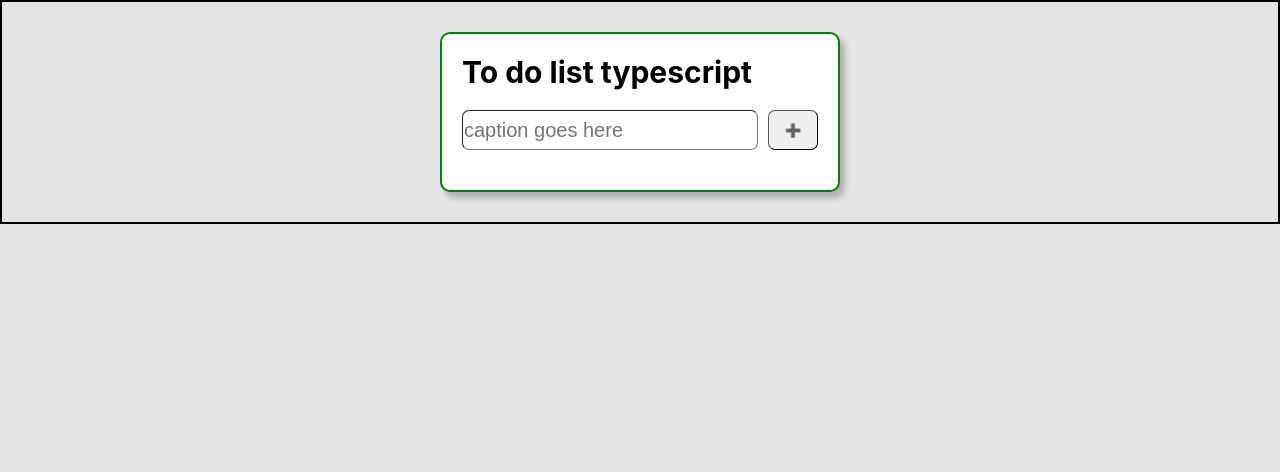
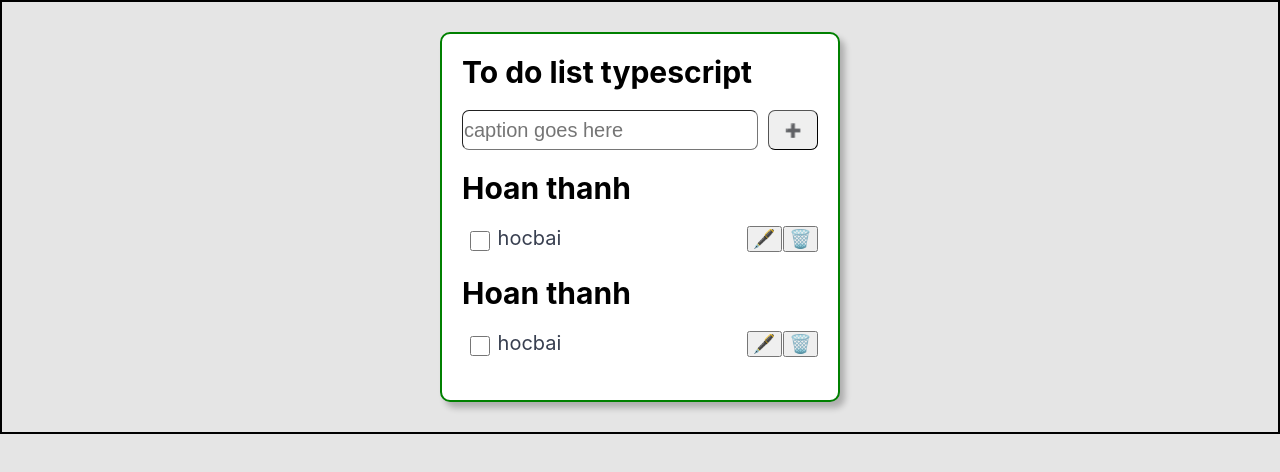
Before and after one commit to nhannm-vn/REACTJS_TODOLIST, a React (Create React App) app: page / in a window 1280 px wide. Shown: the top 472 px of the page. Built offline with nearby package versions, Linux system fonts and the light colour scheme.

Commit message:
update 11-12-2024

```diff
--- a/src/components/TaskList/TaskList.tsx
+++ b/src/components/TaskList/TaskList.tsx
@@ -1,7 +1,21 @@
 import styles from './taskList.module.scss'
 
 function TaskList() {
-  return <div></div>
+  return (
+    <div className='mb-2'>
+      <h1 className={styles.title}>Hoan thanh</h1>
+      <div className={styles.tasks}>
+        <div className={styles.task}>
+          <input className={styles.taskCheckbox} type='checkbox' />
+          <span className={styles.taskName}>hocbai</span>
+          <div className={styles.taskActions}>
+            <button className={styles.taskBtn}>🖋️</button>
+            <button className={styles.taskBtn}>🗑️</button>
+          </div>
+        </div>
+      </div>
+    </div>
+  )
 }
 
 export default TaskList
--- a/src/components/TaskList/taskList.module.scss
+++ b/src/components/TaskList/taskList.module.scss
@@ -0,0 +1,46 @@
+.title {
+  margin: 2rem 0;
+  font-size: 3rem;
+}
+
+.task {
+  display: flex;
+  align-items: flex-start;
+  //không phải item cuối cùng thì mình cho giữ chúng nó có tí khoảng cách
+  &:not(:last-child) {
+    margin-bottom: 1rem;
+  }
+}
+
+.taskCheckbox {
+  flex: 0 0 10%;
+  height: 2rem;
+  margin-top: 0.5rem;
+}
+
+.taskName {
+  flex: 0 0 70%;
+  max-width: 70%;
+  padding: 0 0 0.5rem;
+  color: #383f50;
+  //Trường hợp nó có thêm class này thì cho màu nhạt lại
+  &.taskNameDone {
+    color: #b2b7bb;
+    text-decoration: line-through;
+  }
+}
+
+//flex: 0 0 70%; đảm bảo rằng phần tử sẽ chiếm chính xác 70% không gian container
+
+.taskActions {
+  flex: 0 0 20%;
+  max-width: 20%;
+  display: flex;
+  justify-content: space-between;
+}
+
+.taskBtn {
+  flex: 0 0 3.5rem;
+  max-width: 3.5rem;
+  font-size: 1.8rem;
+}
--- a/src/components/Todolist/Todolist.tsx
+++ b/src/components/Todolist/Todolist.tsx
@@ -1,4 +1,5 @@
 import TaskInput from '../TaskInput'
+import TaskList from '../TaskList'
 import styles from './todoList.module.scss'
 
 function Todolist() {
@@ -6,6 +7,8 @@ function Todolist() {
     <div className={styles.todolist}>
       <div className={styles.todolistContainer}>
         <TaskInput />
+        <TaskList />
+        <TaskList />
       </div>
     </div>
   )
```
